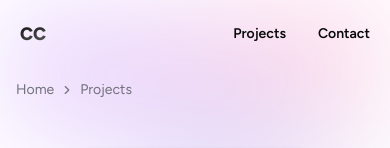
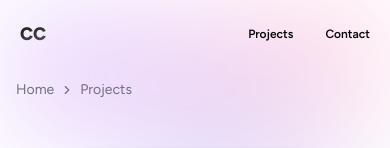
Before and after one commit to ceciiiron/next-portfolio, a Next.js app: page /projects in a window 390 px wide. Shown: the top 148 px of the page. Built offline with nearby package versions, Linux system fonts and the light colour scheme.

Commit message:
Adjusted nav

```diff
--- a/src/components/layout/Navbar.tsx
+++ b/src/components/layout/Navbar.tsx
@@ -42,7 +42,7 @@ const Navbar = () => {
 			</div>
 
 			{/* hidden md:flex */}
-			<ul className="flex items-center gap-8 text-sm font-semibold cursor-pointer dark:text-gruvbox-light/80 transition-all">
+			<ul className="flex items-center gap-8 text-xs md:text-sm font-semibold cursor-pointer dark:text-gruvbox-light/80 transition-all">
 				<li className="hover:text-gruvbox-light transition-all">
 					<Link href={"/projects"}>Projects</Link>
 				</li>
```
